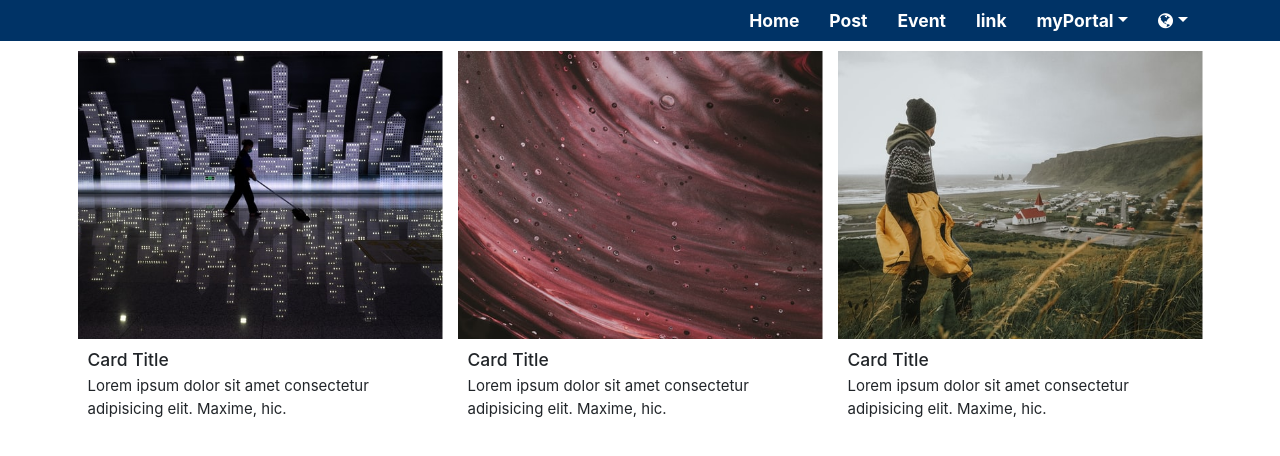
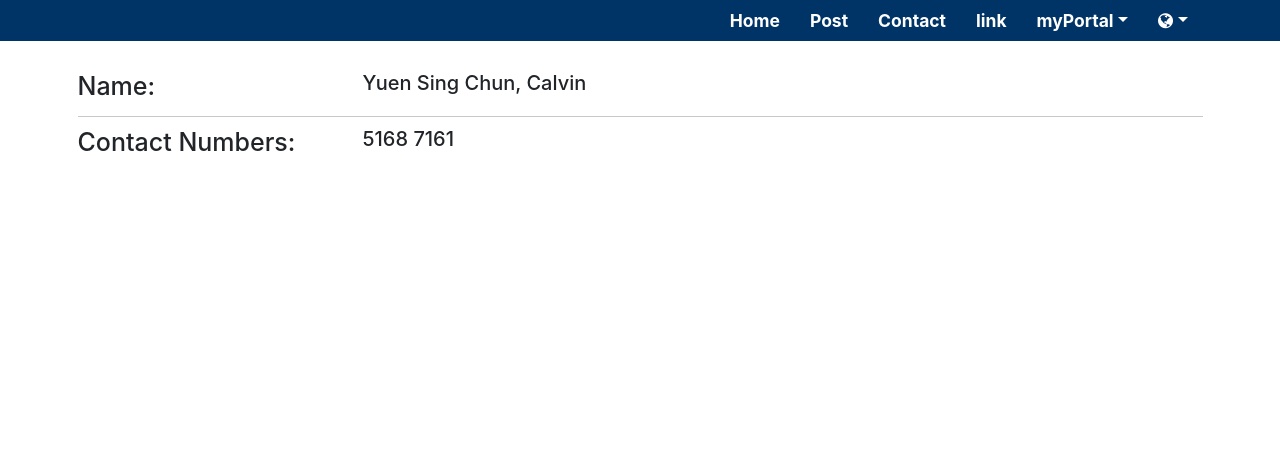
Before and after one commit to YuenSC/myDemo_frontend, a React (Create React App) app: page /contact in a window 1280 px wide. Shown: the top 456 px of the page. Built offline with nearby package versions, Linux system fonts and the light colour scheme.

Commit message:
Build a rough contact page

```diff
--- a/src/App.js
+++ b/src/App.js
@@ -1,10 +1,11 @@
 import React from "react";
-import { Route, Switch } from "react-router-dom";
+import { Redirect, Route, Switch } from "react-router-dom";
 
 import Footer from "./components/footer";
 import Home from "./components/home";
 import NavBar from "./components/navbar";
 import Posts from "./components/posts";
+import Contact from "./components/contact";
 
 function App() {
   return (
@@ -13,7 +14,9 @@ function App() {
       <div className="container">
         <Switch>
           <Route path="/posts" component={Posts} />
-          <Route path="/" component={Home} />
+          <Route path="/contact" component={Contact} />
+          <Route path="/" exact component={Home} />
+          <Redirect to="/" />
         </Switch>
         <div style={{ height: 1000 }} />
         <Footer />
--- /dev/null
+++ b/src/components/contact.jsx
@@ -0,0 +1,29 @@
+import React, { Component } from "react";
+
+class Contact extends Component {
+  render() {
+    return (
+      <div>
+        <div style={{ marginTop: 30 }} className="row">
+          <div className="col-3">
+            <h1>Name:</h1>
+          </div>
+          <div className="col-3">
+            <h2>Yuen Sing Chun, Calvin</h2>
+          </div>
+        </div>
+        <hr />
+        <div className="row">
+          <div className="col-3">
+            <h1>Contact Numbers:</h1>
+          </div>
+          <div className="col-3">
+            <h2>5168 7161</h2>
+          </div>
+        </div>
+      </div>
+    );
+  }
+}
+
+export default Contact;
--- a/src/components/home.jsx
+++ b/src/components/home.jsx
@@ -1,22 +1,12 @@
 import React from "react";
-import Card from "./common/card";
-import cards from "../services/fakeCardService";
+import HomePageCards from "./homePageCards";
 
 const Home = () => {
   return (
     <React.Fragment>
-      <div className="row">
-        {cards.map((card) => (
-          <div className="col-12 col-md-4" key={card.id}>
-            <Card
-              title={card.title}
-              content={card.content}
-              imgSource={card.image.default}
-              imgAlt={card.alt}
-            />
-          </div>
-        ))}
-      </div>
+      <h1>Welcome to My Web page</h1>
+      <h2>Currently, Most of the link are not avaialbe </h2>
+      <HomePageCards />
     </React.Fragment>
   );
 };
--- /dev/null
+++ b/src/components/homePageCards.jsx
@@ -0,0 +1,24 @@
+import React, { Component } from "react";
+import Card from "./common/card";
+import cards from "../services/fakeCardService";
+
+class HomePageCards extends Component {
+  render() {
+    return (
+      <div className="row">
+        {cards.map((card) => (
+          <div className="col-12 col-md-4" key={card.id}>
+            <Card
+              title={card.title}
+              content={card.content}
+              imgSource={card.image.default}
+              imgAlt={card.alt}
+            />
+          </div>
+        ))}
+      </div>
+    );
+  }
+}
+
+export default HomePageCards;
--- a/src/components/navbar.jsx
+++ b/src/components/navbar.jsx
@@ -8,7 +8,7 @@ class NavBar extends Component {
     navBarItems: [
       { label: "Home", link: "/" },
       { label: "Post", link: "/posts" },
-      { label: "Event", link: "/event" },
+      { label: "Contact", link: "/contact" },
       { label: "link", link: "/link" },
       {
         label: "myPortal",
```
